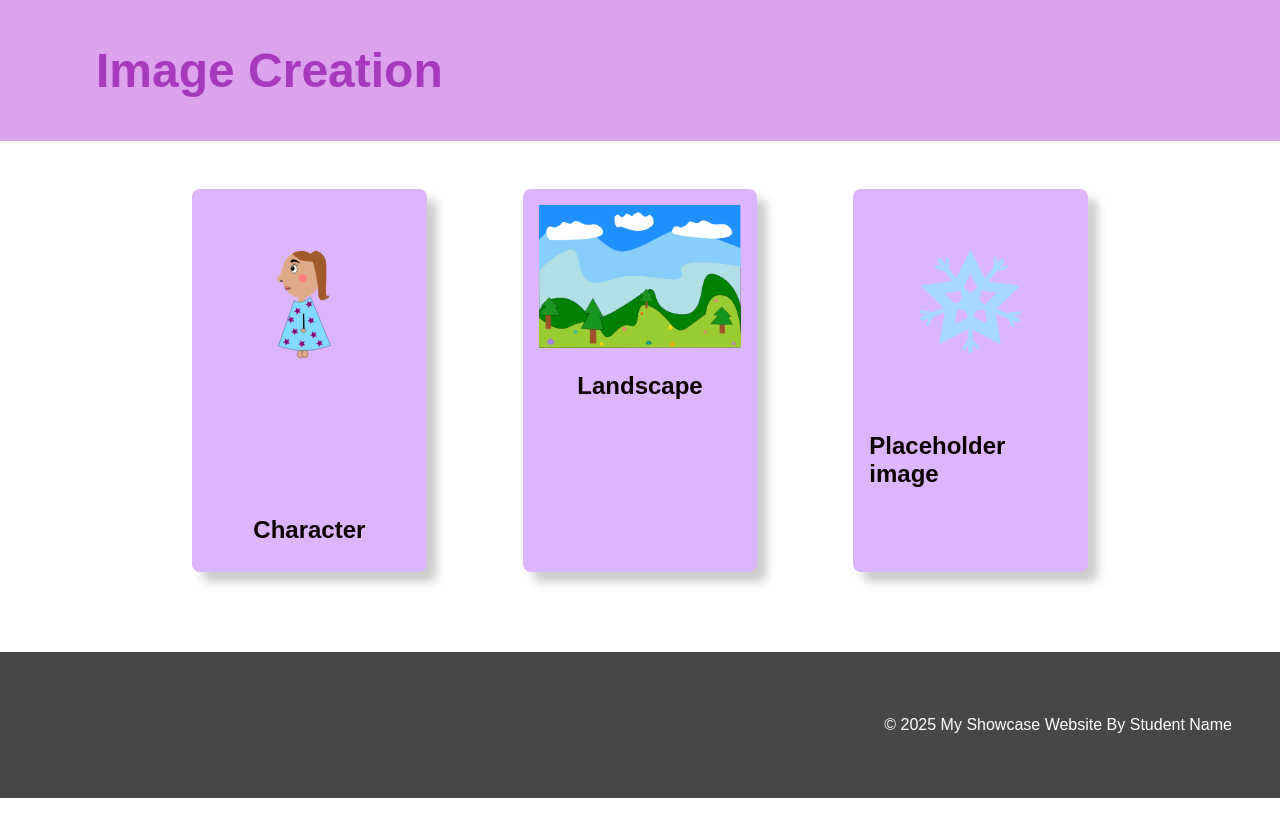
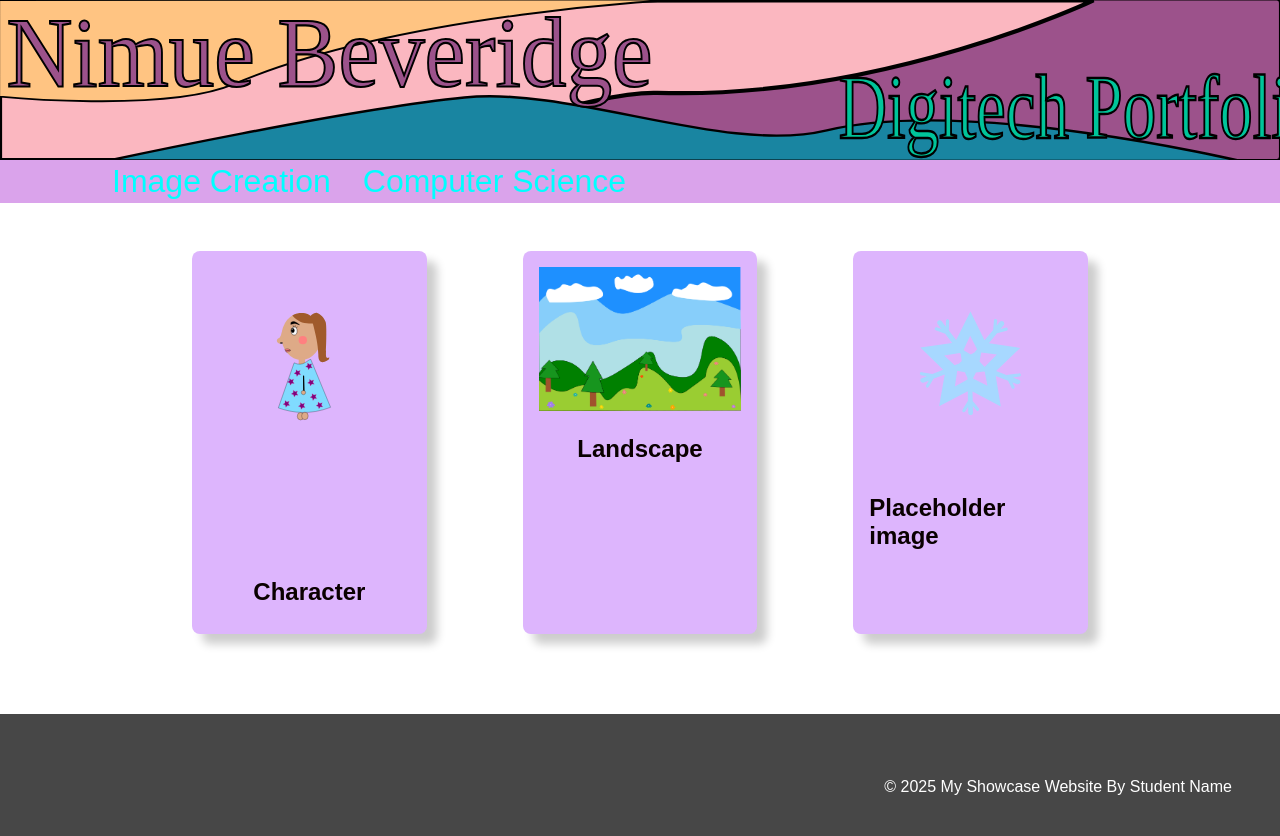
Before and after one commit to Nimue779/MyYear10Website, a plain HTML site: page index.html in a window 1280 px wide. Before the commit the page ends 800 px from the top, so only its background shows below. Drawn offline with Linux system fonts and the light colour scheme.

Commit message:
Added header to index

```diff
--- a/index.html
+++ b/index.html
@@ -12,7 +12,7 @@
 
     <!-- The Hero Section -------------------------------------------------------------------------------------- -->
     <section class="hero">
-
+    <img src="./images/Website%20header.svg"/>
     </section>
 
 <!-- Topic one ------------------------------------------------------------------------------------------------- -->
@@ -20,7 +20,10 @@
     <section class="topic">
         <!-- the topic title a big bar with text in it -->
         <div class="topic-title">
-            <h1>Image Creation</h1>
+            <ul>
+                <li><a href="index.html">Image Creation </a></li>
+                <li><a href="compsci.html">Computer Science </a></li>
+            </ul>
         </div>
         <!-- now a three column grid of images -->
         <div class="topic-content">
```
